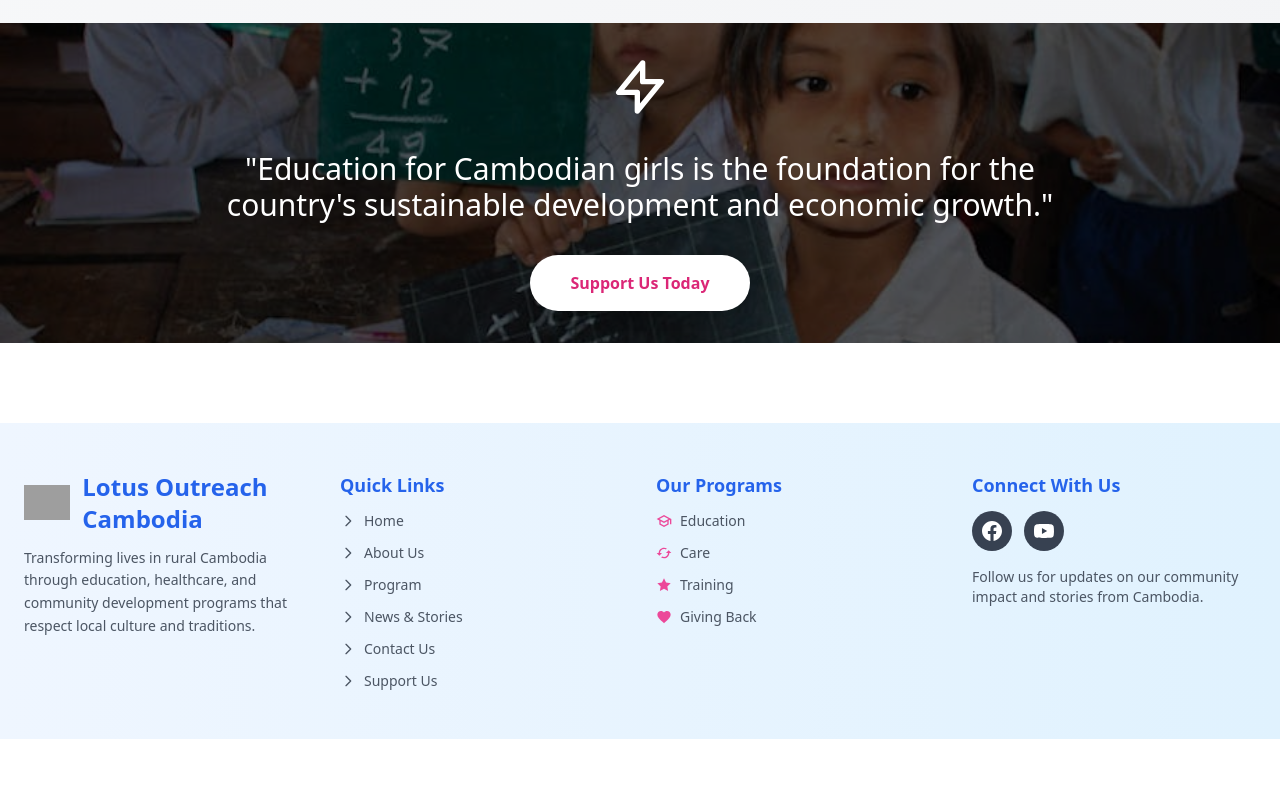
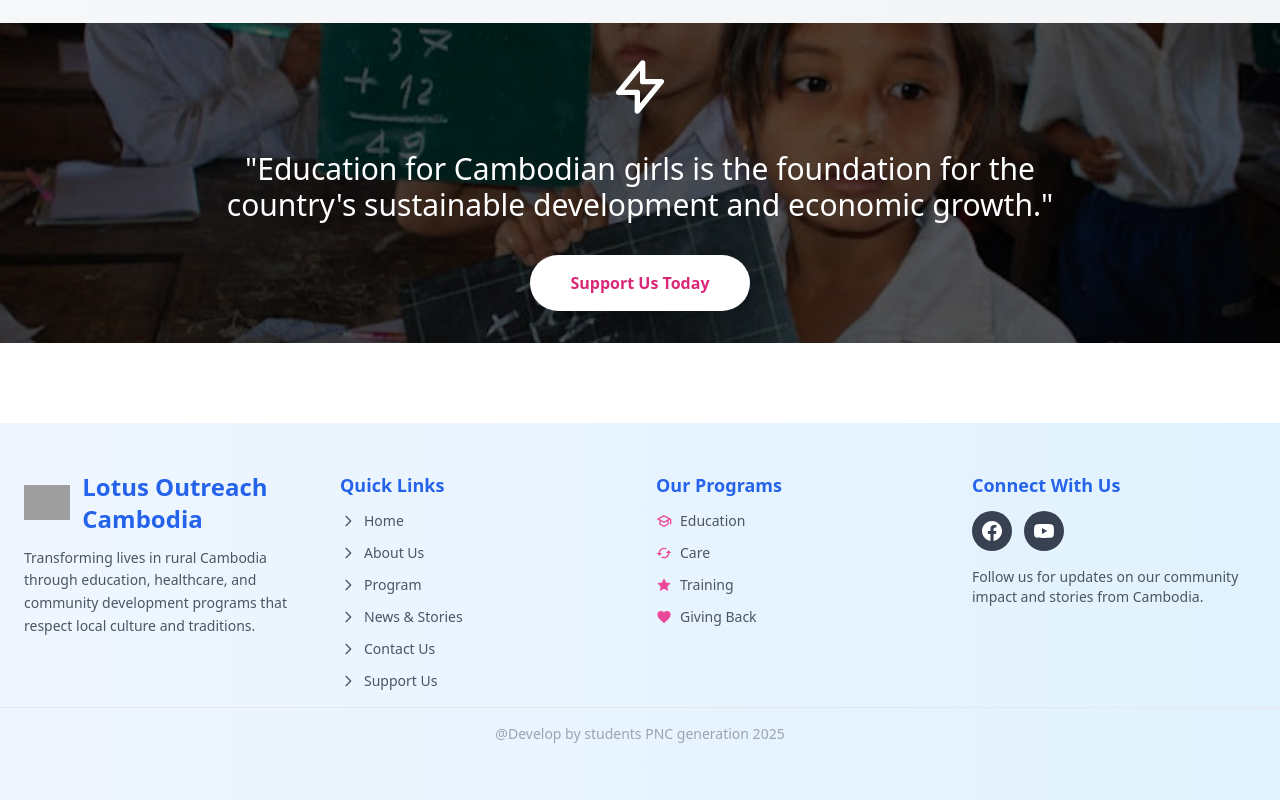
Before and after one commit to radytrainer/lotusoutreach-cambodia, a Vue app: page / in a window 1280 px wide. Shown: the part 3303-4103 px from the top of the page. Before the commit the page ends 4042 px from the top, so only its background shows below. Built offline with nearby package versions, Linux system fonts and the light colour scheme; grey boxes are pictures that could not be loaded.

Commit message:
Update Footer

```diff
--- a/src/components/Footer.vue
+++ b/src/components/Footer.vue
@@ -289,5 +289,32 @@
         </div>
       </div>
     </div>
+
+    <!-- Improved Animated HR -->
+    <hr
+      class="my-4  from-pink-500 via-red-500 to-yellow-500
+             relative overflow-hidden shadow-lg"
+      style="background-size: 200% 100%; animation: gradient-slide 4s linear infinite;"
+    />
+
+
+  <div class="text-center text-sm text-gray-600 mb-2">
+  <h4 class="text-gray-400 m-0 inline-block">
+    @Develop by students PNC generation 2025
+  </h4>
+
+  </div>
+
   </footer>
 </template>
+
+<style scoped>
+@keyframes gradient-slide {
+  0% {
+    background-position: 200% 0;
+  }
+  100% {
+    background-position: -200% 0;
+  }
+}
+</style>
```
